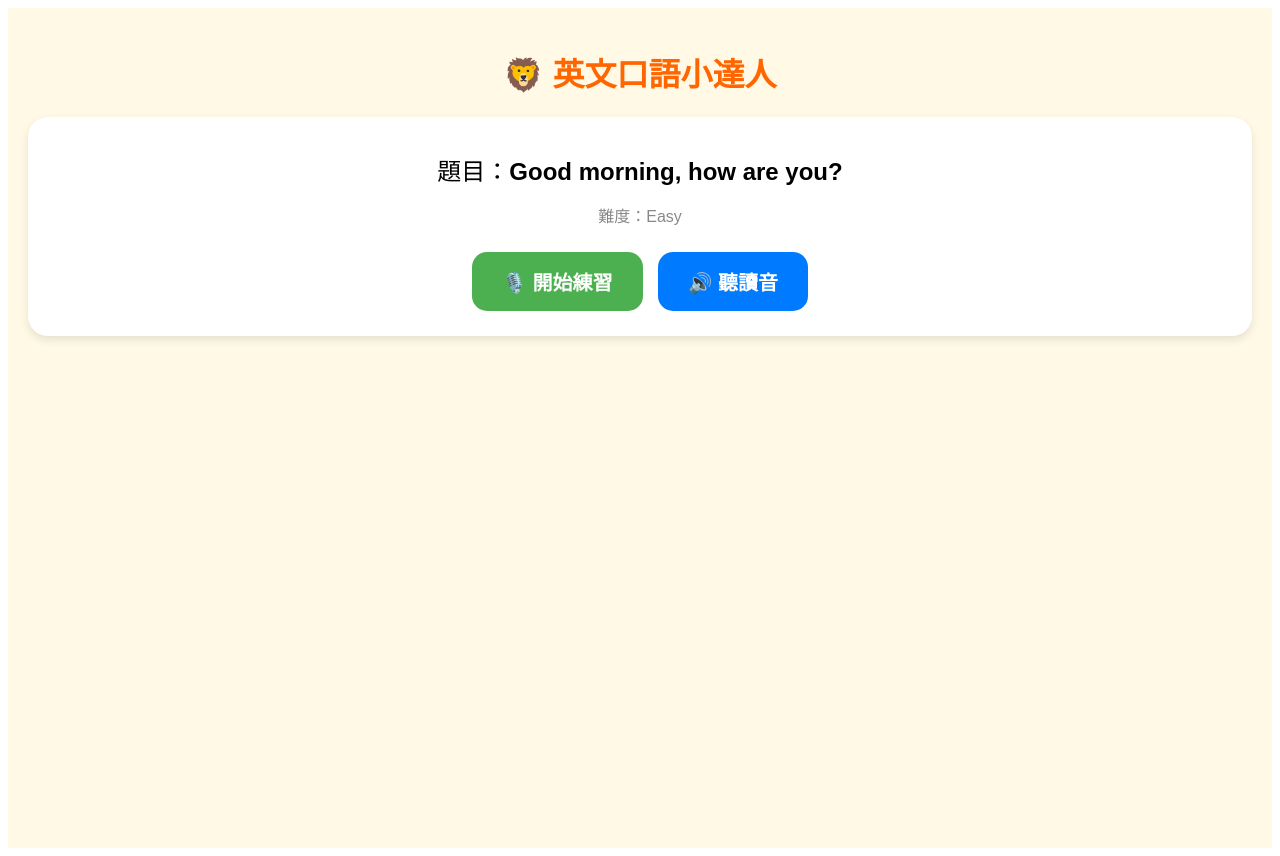
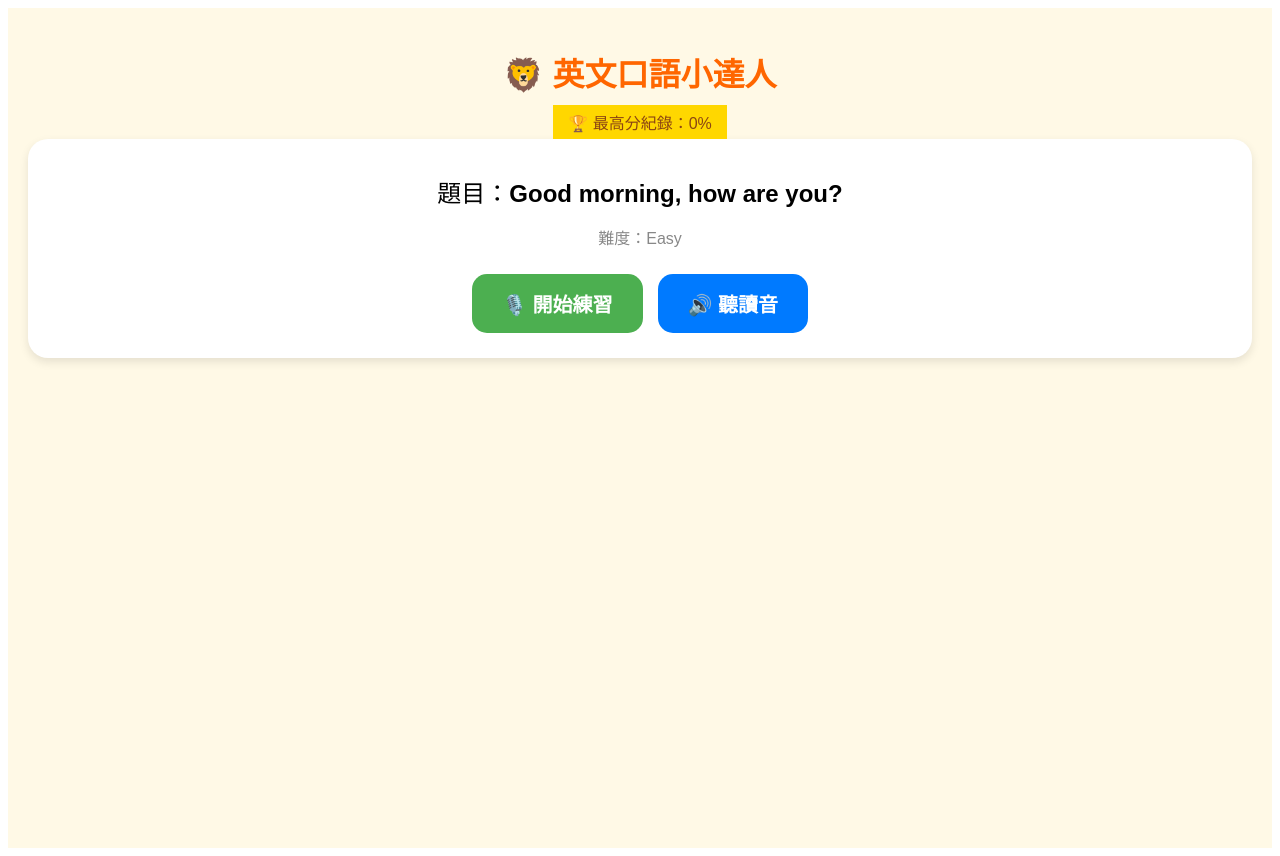
Before and after one commit to samliu-hk/kidstalk-ai, a React (Vite) app: page / in a window 1280 px wide. Built offline with nearby package versions, Linux system fonts and the light colour scheme.

Commit message:
add high score record feature

```diff
--- a/src/App.jsx
+++ b/src/App.jsx
@@ -110,9 +110,15 @@ export default function App() {
   const [transcript, setTranscript] = useState("");
   const [score, setScore] = useState(null);
   const [feedback, setFeedback] = useState("");
+
+  // --- 【新增：最高分紀錄狀態】 ---
+  const [highScore, setHighScore] = useState(() => {
+    const saved = localStorage.getItem('highScore');
+    return saved ? parseInt(saved) : 0;
+  });
+
   const recognitionRef = useRef(null);
 
-  // 1. 真人發音 - 自動選取高品質人聲
   const speak = (text) => {
     window.speechSynthesis.cancel();
     const utterance = new SpeechSynthesisUtterance(text);
@@ -125,7 +131,6 @@ export default function App() {
     window.speechSynthesis.speak(utterance);
   };
 
-  // 2. 開始錄音
   const startListening = () => {
     const SpeechRecognition = window.SpeechRecognition || window.webkitSpeechRecognition;
     if (!SpeechRecognition) return alert("請使用 Chrome 瀏覽器。");
@@ -141,7 +146,6 @@ export default function App() {
       const speechToText = event.results[0][0].transcript;
       setTranscript(speechToText);
 
-      // 計算分數
       const spokenWords = speechToText.toLowerCase().replace(/[.,?]/g, "").split(" ");
       const targetWords = currentSentence.text.toLowerCase().replace(/[.,?]/g, "").split(" ");
       let matchCount = 0;
@@ -151,18 +155,21 @@ export default function App() {
       setScore(accuracy);
       setFeedback(accuracy === 100 ? "太棒了！🎉" : accuracy > 70 ? "很好！👍" : "再試一次💪");
 
-      // --- 【自動釋放咪頭】 ---
+      // --- 【更新最高分紀錄】 ---
+      if (accuracy > highScore) {
+        setHighScore(accuracy);
+        localStorage.setItem('highScore', accuracy.toString());
+      }
+
       setIsListening(false);
       recognition.abort();
     };
 
     recognition.onerror = () => setIsListening(false);
     recognition.onend = () => setIsListening(false);
-
     recognition.start();
   };
 
-  // 3. 手動強制停止並釋放咪頭
   const stopListening = () => {
     if (recognitionRef.current) {
       recognitionRef.current.abort();
@@ -173,13 +180,18 @@ export default function App() {
 
   return (
     <div style={{ padding: '20px', textAlign: 'center', fontFamily: 'sans-serif', backgroundColor: '#fff9e6', minHeight: '100vh' }}>
-      {/* 閃爍效果 CSS */}
       <style>{`
         @keyframes pulse-red { 0% { transform: scale(1); } 50% { transform: scale(1.05); opacity: 0.8; } 100% { transform: scale(1); } }
         .blinking { animation: pulse-red 1s infinite; background-color: #ff4d4d !important; border: 2px solid white; }
+        .high-score-badge { display: inline-block; background: #FFD700; color: #8B4513; padding: 5px 15px; borderRadius: 20px; fontWeight: bold; fontSize: 18px; marginBottom: 15px; boxShadow: 0 2px 4px rgba(0,0,0,0.1); }
       `}</style>
 
-      <h1 style={{ color: '#ff6600' }}>🦁 英文口語小達人</h1>
+      <h1 style={{ color: '#ff6600', marginBottom: '10px' }}>🦁 英文口語小達人</h1>
+
+      {/* 顯示最高分紀錄 */}
+      <div className="high-score-badge">
+        🏆 最高分紀錄：{highScore}%
+      </div>
 
       <div style={{ background: 'white', padding: '25px', borderRadius: '20px', boxShadow: '0 4px 10px rgba(0,0,0,0.1)', marginBottom: '20px' }}>
         <p style={{ fontSize: '24px', margin: '10px 0' }}>題目：<strong>{currentSentence.text}</strong></p>
@@ -204,7 +216,8 @@ export default function App() {
 
       {score !== null && (
         <div style={{ background: 'white', padding: '20px', borderRadius: '15px', marginTop: '20px', boxShadow: '0 4px 6px rgba(0,0,0,0.1)' }}>
-          <h2 style={{ fontSize: '30px', color: '#333' }}>得分：{score}%</h2>
+          <h2 style={{ fontSize: '30px', color: '#333' }}>本次得分：{score}%</h2>
+          {score === highScore && score > 0 && <p style={{ color: '#ff6600', fontWeight: 'bold' }}>🎊 新紀錄誕生！ 🎊</p>}
           <p style={{ fontStyle: 'italic', color: '#555' }}>你說了："{transcript}"</p>
           <p style={{ fontSize: '28px', margin: '15px 0' }}>{feedback}</p>
 
```
